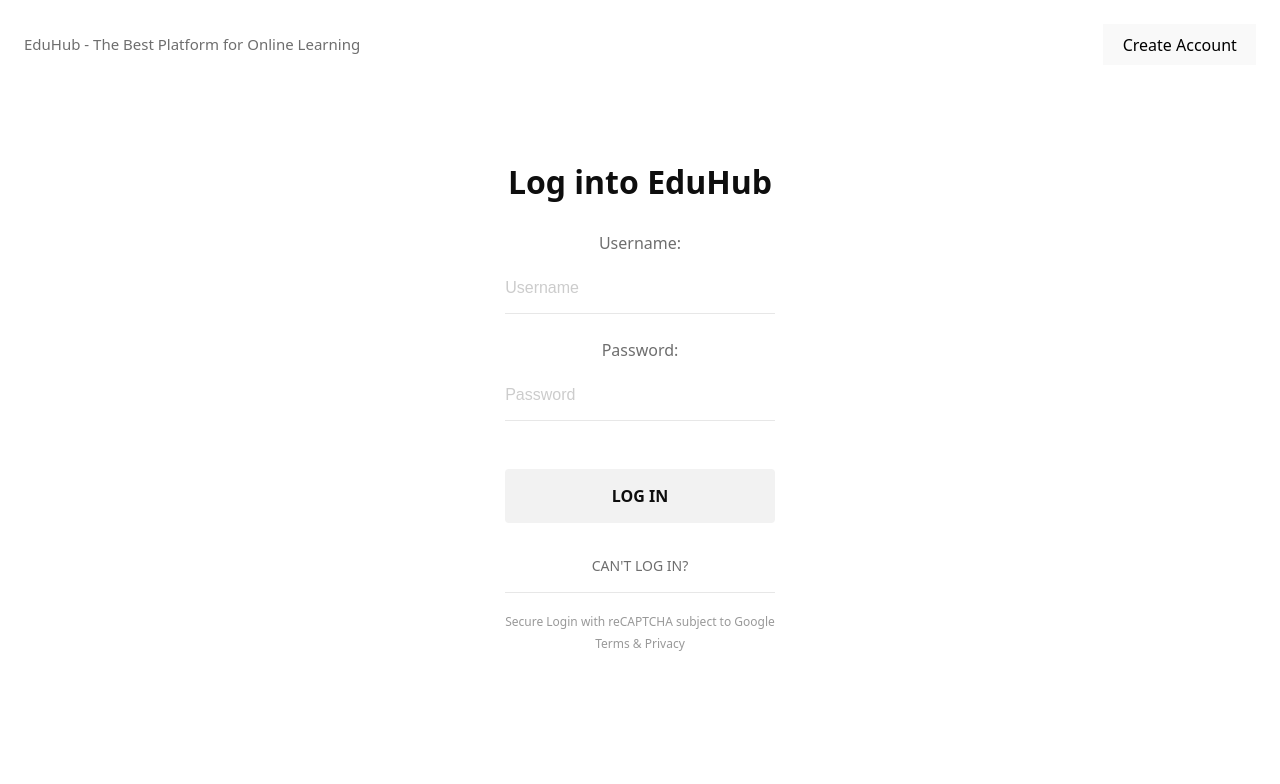
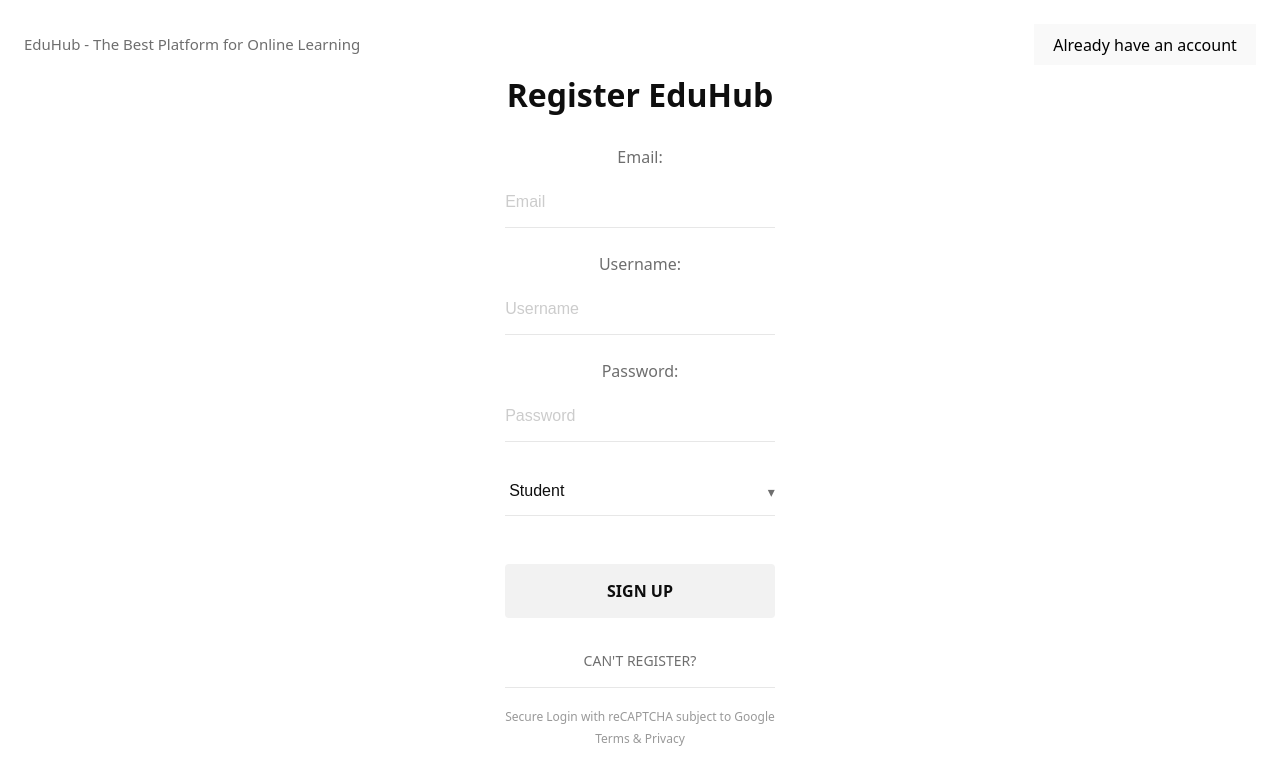
Before and after one commit to bohdan-m/EduHub, a React app in the folder Frontend/: page / in a window 1280 px wide. Shown: the top 784 px of the page. Built offline with nearby package versions, Linux system fonts and the light colour scheme; the HTML template or start-up script is replaced by a standard one.

Commit message:
Created registation form

```diff
--- a/Frontend/src/App.tsx
+++ b/Frontend/src/App.tsx
@@ -2,14 +2,14 @@
 import reactLogo from './assets/react.svg'
 import viteLogo from '/vite.svg'
 import './App.css'
-import Login from './pages/Auth/Login'
+import Register from './pages/Auth/Register'
 
 function App() {
   const [count, setCount] = useState(0)
 
   return (
     <>
-      <Login/>
+      <Register/>
     </>
   )
 }
--- a/Frontend/src/api/auth.api.ts
+++ b/Frontend/src/api/auth.api.ts
@@ -12,9 +12,21 @@
   refresh: string;
 }
 
+export interface RegisterRequest {
+  username: string;
+  password: string;
+  role: "student" | "teacher";
+  email: string;
+}
+
 export const authApi = {
   login: async (credentials: LoginRequest): Promise<LoginResponse> => {
     const { data } = await apiClient.post<LoginResponse>('/login/', credentials);
     return data;
   },
+
+  register: async (credentials: RegisterRequest): Promise<User> => {
+    const { data } = await apiClient.post<User>('/register/', credentials);
+    return data;
+  },
 };
--- a/Frontend/src/pages/Auth/Login.module.css
+++ b/Frontend/src/pages/Auth/Login.module.css
@@ -15,11 +15,54 @@
   align-items: center;
 }
 
-
 .tagline {
   color: #6e6e6e;
   font-size: 0.938rem;
   margin: 0;
+}
+.select {
+  width: 100%;
+  height: 50px;
+  font-size: 1rem;
+  padding: 0 0.25rem;
+  border: none;
+  border-bottom: 1px solid #e7e7e7;
+  background-color: transparent;
+  color: #0e0e0e;
+  cursor: pointer;
+  transition: border-color 0.2s ease, color 0.2s ease;
+  outline: none;
+  appearance: none;
+  position: relative;
+}
+
+.selectWrapper {
+  position: relative;
+  width: 100%;
+}
+
+.selectWrapper::after {
+  content: "▾";
+  position: absolute;
+  right: 0;
+  top: 50%;
+  transform: translateY(-50%);
+  font-size: 0.875rem;
+  color: #6e6e6e;
+  pointer-events: none;
+}
+
+.select:hover {
+  border-bottom-color: #0e0e0e;
+}
+
+.select:focus {
+  border-bottom-color: #0e0e0e;
+}
+
+.select:disabled {
+  opacity: 0.6;
+  cursor: not-allowed;
 }
 
 .createAccount {
--- a/Frontend/src/pages/Auth/Register.tsx
+++ b/Frontend/src/pages/Auth/Register.tsx
@@ -0,0 +1,141 @@
+import { useState, type FormEvent } from "react";
+import { useUserStore } from "../../store/store";
+import { authApi } from "../../api/auth.api";
+import styles from "./Login.module.css";
+
+function Register() {
+  const [username, setUsername] = useState("");
+  const [password, setPassword] = useState("");
+  const [email, setEmail] = useState("");
+  const [role, setRole] = useState<"student" | "teacher">("student");
+  const [error, setError] = useState<string | null>(null);
+  const [isLoading, setIsLoading] = useState(false);
+
+  const { setUser } = useUserStore();
+
+  const handleSubmit = async (e: FormEvent<HTMLFormElement>) => {
+    e.preventDefault();
+    setError(null);
+    setIsLoading(true);
+
+    try {
+      const responseRegister = await authApi.register({ username, password, email, role });
+
+      if (responseRegister) {
+        const responseLogin = await authApi.login({ username, password });
+
+        localStorage.setItem('access', responseLogin.access);
+        localStorage.setItem('refresh', responseLogin.refresh);
+
+        setUser(responseLogin.user);
+      };
+    } catch (err: any) {
+      const errorMessage = err.responseLogin?.data?.message ||
+                          err.responseRegister?.data?.message ||
+                          err.message ||
+                          "Error! Check your data";
+      setError(errorMessage);
+    } finally {
+      setIsLoading(false);
+    }
+  };
+
+  return (
+    <div className={styles.container}>
+      <header className={styles.header}>
+        <div className={styles.tagline}>
+          EduHub - The Best Platform for Online Learning
+        </div>
+        <button className={styles.createAccountButton} type="button">
+          Already have an account
+        </button>
+      </header>
+
+      <div className={styles.loginBox}>
+        <h1 className={styles.title}>Register EduHub</h1>
+
+        {error && (
+          <div className={styles.error} role="alert">
+            {error}
+          </div>
+        )}
+
+        <form className={styles.form} onSubmit={handleSubmit}>
+          <label className={styles.label}>
+            Email:
+            <input
+              className={styles.input}
+              name="email"
+              placeholder="Email"
+              type="email"
+              value={email}
+              onChange={(e) => setEmail(e.target.value)}
+              required
+              disabled={isLoading}
+              autoComplete="email"
+            />
+          </label>
+
+          <label className={styles.label}>
+            Username:
+            <input
+              className={styles.input}
+              name="username"
+              placeholder="Username"
+              type="text"
+              value={username}
+              onChange={(e) => setUsername(e.target.value)}
+              required
+              disabled={isLoading}
+              autoComplete="username"
+            />
+          </label>
+
+          <label className={styles.label}>
+            Password:
+            <input
+              className={styles.input}
+              name="password"
+              placeholder="Password"
+              type="password"
+              value={password}
+              onChange={(e) => setPassword(e.target.value)}
+              required
+              disabled={isLoading}
+              autoComplete="current-password"
+            />
+          </label>
+
+          <div className={styles.selectWrapper}>
+            <select
+              className={styles.select}
+              value={role}
+              onChange={e => setRole(e.target.value as "student" | "teacher")}
+              disabled={isLoading}
+            >
+              <option value="student">Student</option>
+              <option value="teacher">Teacher</option>
+            </select>
+          </div>
+
+          <button
+            className={styles.submitButton}
+            type="submit"
+            disabled={isLoading}
+          >
+            {isLoading ? 'REGISTER...' : 'SIGN UP'}
+          </button>
+        </form>
+
+        <p className={styles.helpText}>CAN'T REGISTER?</p>
+
+        <div className={styles.footer}>
+          <p>Secure Login with reCAPTCHA subject to Google</p>
+          <p>Terms & Privacy</p>
+        </div>
+      </div>
+    </div>
+  );
+}
+
+export default Register;
```
